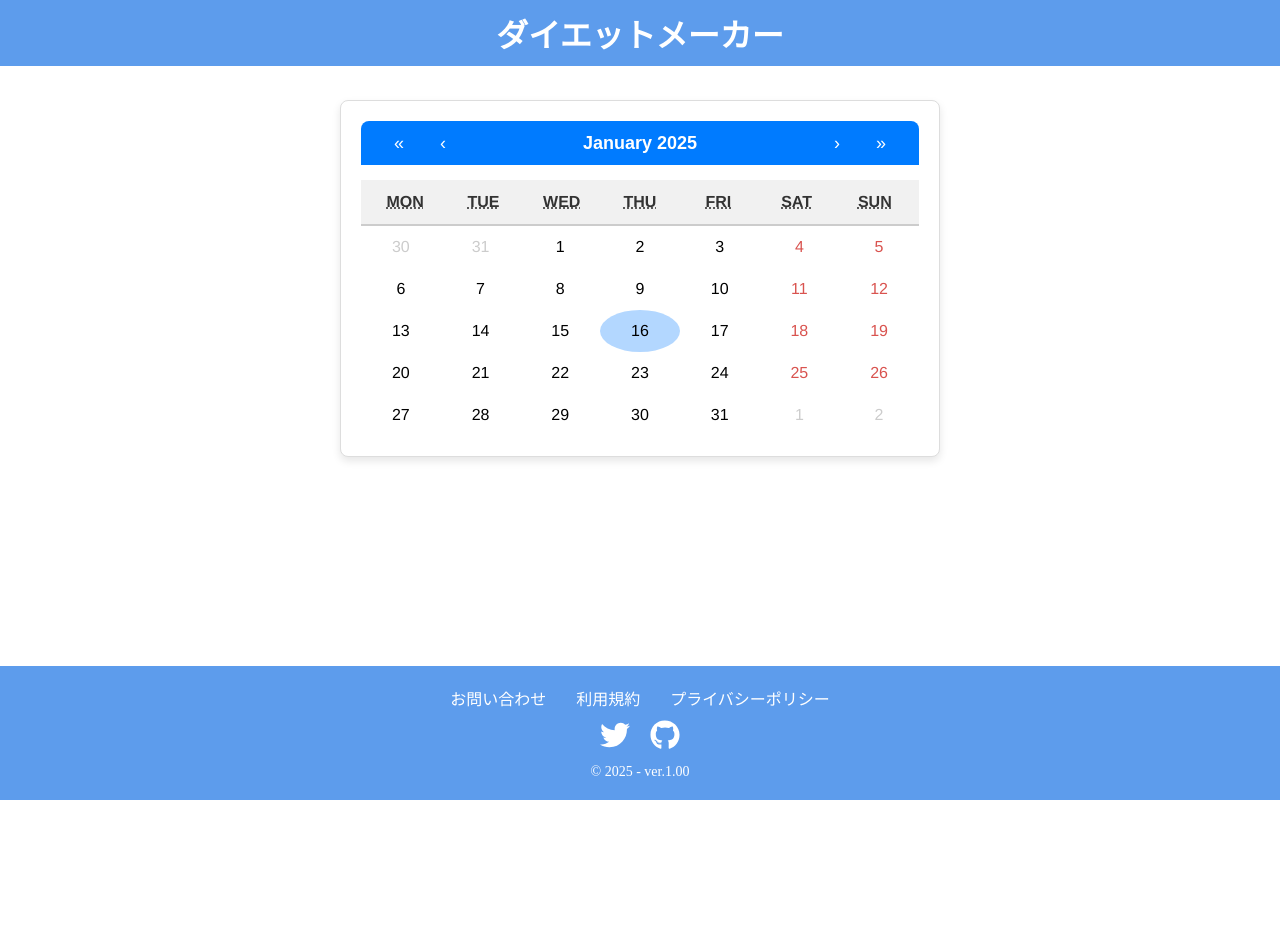
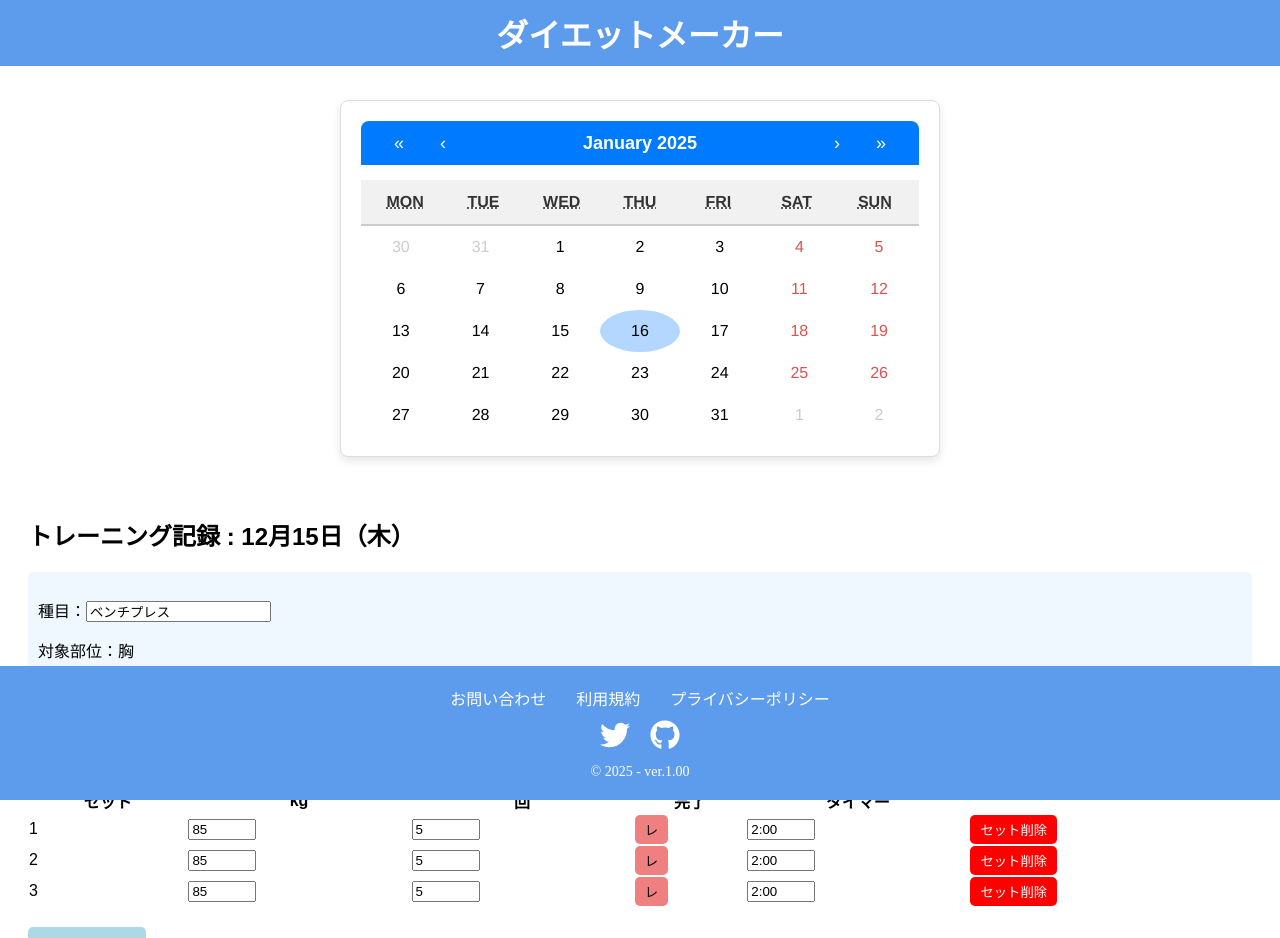
Before and after one commit to michihiro721/diet-maker, a React (Create React App) app in the folder frontend/: page / in a window 1280 px wide. Shown: the top 938 px of the page. Before the commit the page ends 800 px from the top, so only its background shows below. Built offline with nearby package versions, Linux system fonts and the light colour scheme.

Commit message:
トレーニング記録を表示させて、縦スクロールもできるようにした

```diff
--- a/frontend/src/App.js
+++ b/frontend/src/App.js
@@ -1,13 +1,15 @@
 import React from 'react';
-import Header from './components/Home/Header';
-import Footer from './components/Home/Footer';
-import Calender from './components/Home/Calender';
+import Header from './components/Home/Header.jsx';
+import Footer from './components/Home/Footer.jsx';
+import Calender from './components/Home/Calender.jsx';
+import TrainingRecord from './components/Home/training record.jsx';
 
 function App() {
   return (
     <div>
       <Header />
       <Calender />
+      <TrainingRecord />
       <Footer />
     </div>
   );
--- /dev/null
+++ b/frontend/src/components/Home/training record.jsx
@@ -0,0 +1,125 @@
+import React, { useState } from "react";
+
+const TrainingRecord = () => {
+  const [sets, setSets] = useState([
+    { weight: 85, reps: 5, complete: false, timer: "2:00" },
+    { weight: 85, reps: 5, complete: false, timer: "2:00" },
+    { weight: 85, reps: 5, complete: false, timer: "2:00" },
+  ]);
+
+  const handleAddSet = () => {
+    setSets([...sets, { weight: 85, reps: 5, complete: false, timer: "2:00" }]);
+  };
+
+  const handleRemoveSet = (index) => {
+    const updatedSets = sets.filter((_, i) => i !== index);
+    setSets(updatedSets);
+  };
+
+  const handleUpdateSet = (index, field, value) => {
+    const updatedSets = sets.map((set, i) =>
+      i === index ? { ...set, [field]: value } : set
+    );
+    setSets(updatedSets);
+  };
+
+  return (
+    <div style={{ height: "100vh", overflowY: "auto", padding: "20px", fontFamily: "Arial, sans-serif" }}>
+      <h2>トレーニング記録 : 12月15日（木）</h2>
+      <div style={{ backgroundColor: "#f0f8ff", padding: "10px", borderRadius: "5px" }}>
+        <p>
+          種目：<input type="text" defaultValue="ベンチプレス" readOnly />
+        </p>
+        <p>対象部位：胸</p>
+        <p>MAX重量：95kg</p>
+        <p>消費カロリー：xxxkcal</p>
+      </div>
+
+      <table style={{ width: "100%", marginTop: "20px", borderCollapse: "collapse" }}>
+        <thead>
+          <tr>
+            <th>セット</th>
+            <th>kg</th>
+            <th>回</th>
+            <th>完了</th>
+            <th>タイマー</th>
+          </tr>
+        </thead>
+        <tbody>
+          {sets.map((set, index) => (
+            <tr key={index}>
+              <td>{index + 1}</td>
+              <td>
+                <input
+                  type="number"
+                  value={set.weight}
+                  onChange={(e) => handleUpdateSet(index, "weight", e.target.value)}
+                  style={{ width: "60px" }}
+                />
+              </td>
+              <td>
+                <input
+                  type="number"
+                  value={set.reps}
+                  onChange={(e) => handleUpdateSet(index, "reps", e.target.value)}
+                  style={{ width: "60px" }}
+                />
+              </td>
+              <td>
+                <button
+                  onClick={() => handleUpdateSet(index, "complete", !set.complete)}
+                  style={{
+                    backgroundColor: set.complete ? "lightgreen" : "lightcoral",
+                    border: "none",
+                    borderRadius: "5px",
+                    padding: "5px 10px",
+                  }}
+                >
+                  {set.complete ? "完" : "レ"}
+                </button>
+              </td>
+              <td>
+                <input
+                  type="text"
+                  value={set.timer}
+                  onChange={(e) => handleUpdateSet(index, "timer", e.target.value)}
+                  style={{ width: "60px" }}
+                />
+              </td>
+              <td>
+                <button
+                  onClick={() => handleRemoveSet(index)}
+                  style={{
+                    backgroundColor: "red",
+                    color: "white",
+                    border: "none",
+                    borderRadius: "5px",
+                    padding: "5px 10px",
+                  }}
+                >
+                  セット削除
+                </button>
+              </td>
+            </tr>
+          ))}
+        </tbody>
+      </table>
+
+      <button
+        onClick={handleAddSet}
+        style={{
+          marginTop: "20px",
+          backgroundColor: "lightblue",
+          border: "none",
+          borderRadius: "5px",
+          padding: "10px 20px",
+          cursor: "pointer",
+        }}
+      >
+        + セット追加
+      </button>
+    </div>
+  );
+};
+
+export default TrainingRecord;
--- /dev/null
+++ b/frontend/src/index.css
@@ -0,0 +1,14 @@
+/* html要素とbody要素のスタイルを設定 */
+html, body {
+    margin: 0;
+    padding: 0;
+    box-sizing: border-box;
+    font-family: Arial, sans-serif;
+    height: 100%; /* 高さを100%に設定 */
+    overflow-y: auto; /* 縦方向のスクロールを有効にする */
+}
+
+/* ルート要素の高さを100%に設定 */
+#root {
+    height: 100%;
+}
```
